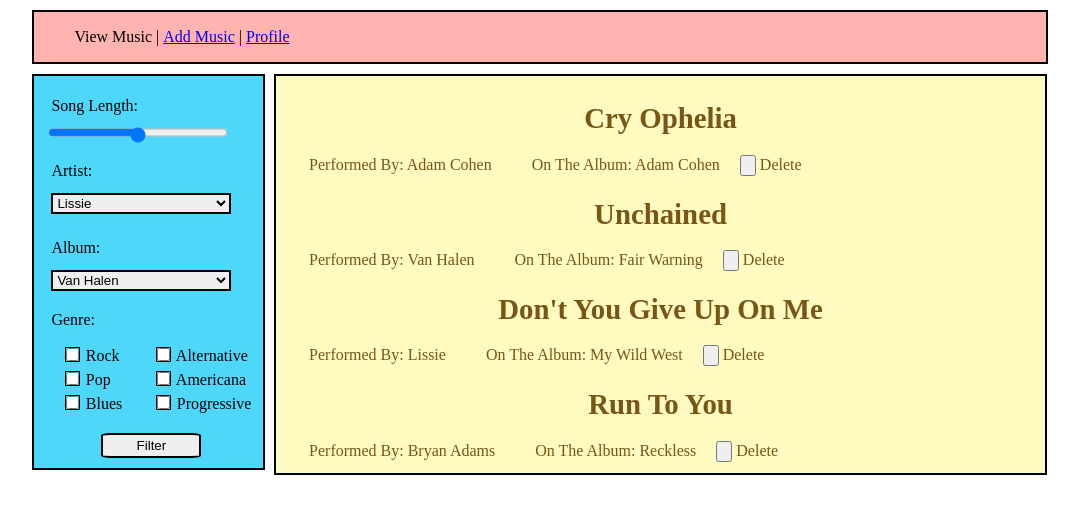
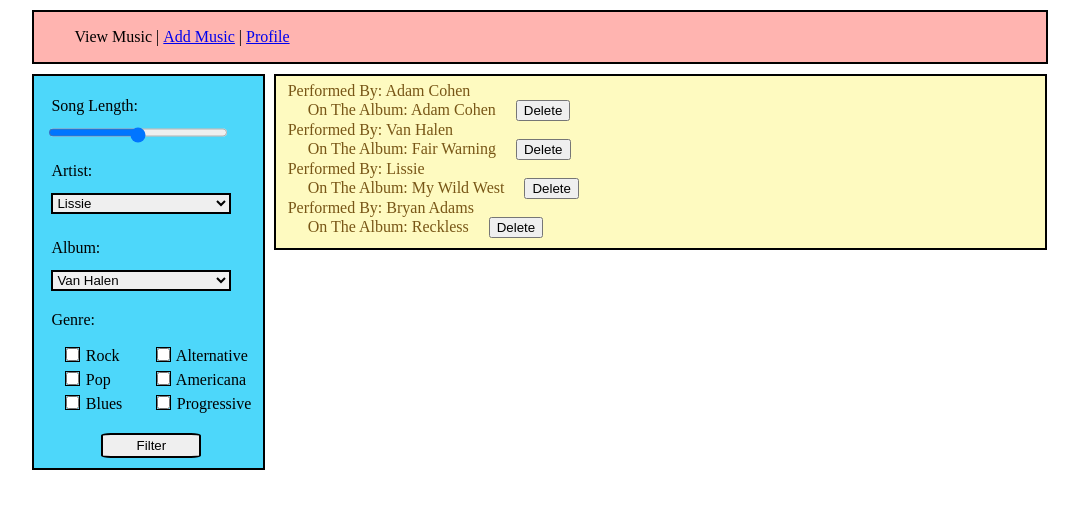
Before and after one commit to glenngineer1/Music-History, a plain HTML site: page index.html in a window 1280 px wide. Shown: the whole page, without its empty margins (102-1181 px from the left). Drawn offline with Linux system fonts and the light colour scheme.

Commit message:
deleting songs individually, YES

```diff
--- a/xhrSongs.js
+++ b/xhrSongs.js
@@ -13,9 +13,14 @@
 // runs this function if json file loads properly
 myRequest.addEventListener("load", executeCodeAfterFileLoads)
 
+// counter to give unique id's for each song
+var counter = 0;
+// place to return data in to DOM
+var newSong = document.getElementById("song");
+
 // shows error message in console if the transfer was unsuccessful
 function xhrTransferError(xhrEvent) {
-  console.log("An error occured while transferring the data");
+  // console.log("An error occured while transferring the data");
 }
 
 // runs function with data to populate DOM
@@ -23,26 +28,44 @@
   // takes json data and converts it to an object
   var data = JSON.parse(this.responseText);
 
-  // place to put json data
-  var newSong = document.getElementById("song");
+  for (currentSong in data.songs) {
+    var songCard = "";
+    var song = data.songs[currentSong];
+
+    counter++;
+    songCard = `<div class="individual-song><h1>${song.title}</h1><div class="artist-song>Performed By: ${song.artist}</div><div class="album-song">On The Album: ${song.album}</div><button id="delete-song--${counter}">Delete</button></div>`;
+
+    var newDiv = document.createElement("article");
+    newDiv.innerHTML = songCard;
+    var newAttr = document.createAttribute("id");
+    newAttr.value = `cardWrapper--${counter}`;
+    newDiv.setAttributeNode(newAttr);
+    newSong.appendChild(newDiv);
+
+    document.getElementById(`delete-song--${counter}`).addEventListener("click", deleteSong);
+  }
+}
+
+function deleteSong() {
+  var clickDelete = event.target.id.split("--")[1];
+  var songToDelete = document.getElementById(`cardWrapper--${clickDelete}`);
+  newSong.removeChild(songToDelete);
+}
 
 // songs refers to the json file object, not the name of the file itself (songList.json)
-  for (currentSong in data.songs) {
-    var songData = "";
-    var song = data.songs[currentSong];
-    songData += "<div class='individual-song'>";
-    songData += "<h1>" + song.title + "</h1>";
-    songData += "<div class='artist-song'>Performed By: " + song.artist + "</div>";
-    songData += "<div class='album-song'>On The Album: " + song.album + "</div>";
-    songData += "<input id='delete-song' type='button'> Delete" + "</input>";
-    songData += "</div>";
+  // for (currentSong in data.songs) {
+  //   var songData = "";
+  //   var song = data.songs[currentSong];
+  //   songData += "<div class='individual-song'>";
+  //   songData += "<h1>" + song.title + "</h1>";
+  //   songData += "<div class='artist-song'>Performed By: " + song.artist + "</div>";
+  //   songData += "<div class='album-song'>On The Album: " + song.album + "</div>";
+  //   songData += "<input id='delete-song' type='button'> Delete" + "</input>";
+  //   songData += "</div>";
 
-    newSong.innerHTML += songData;
-    var deleteButton = document.getElementById("delete-song");
-    deleteButton.addEventListener("click", removeElement);
-    function removeElement(event) {
-      deleteButton.parentNode.remove();
+  //   newSong.innerHTML += songData;
+  //   var deleteButton = document.getElementById("delete-song");
+  //   deleteButton.addEventListener("click", removeElement);
+  //   function removeElement(event) {
+  //     deleteButton.parentNode.remove();
       // console.log("event.target", event.target);
-    }
-  }
-}
```
Also changed, not shown: index.html (+1 -38 lines).
